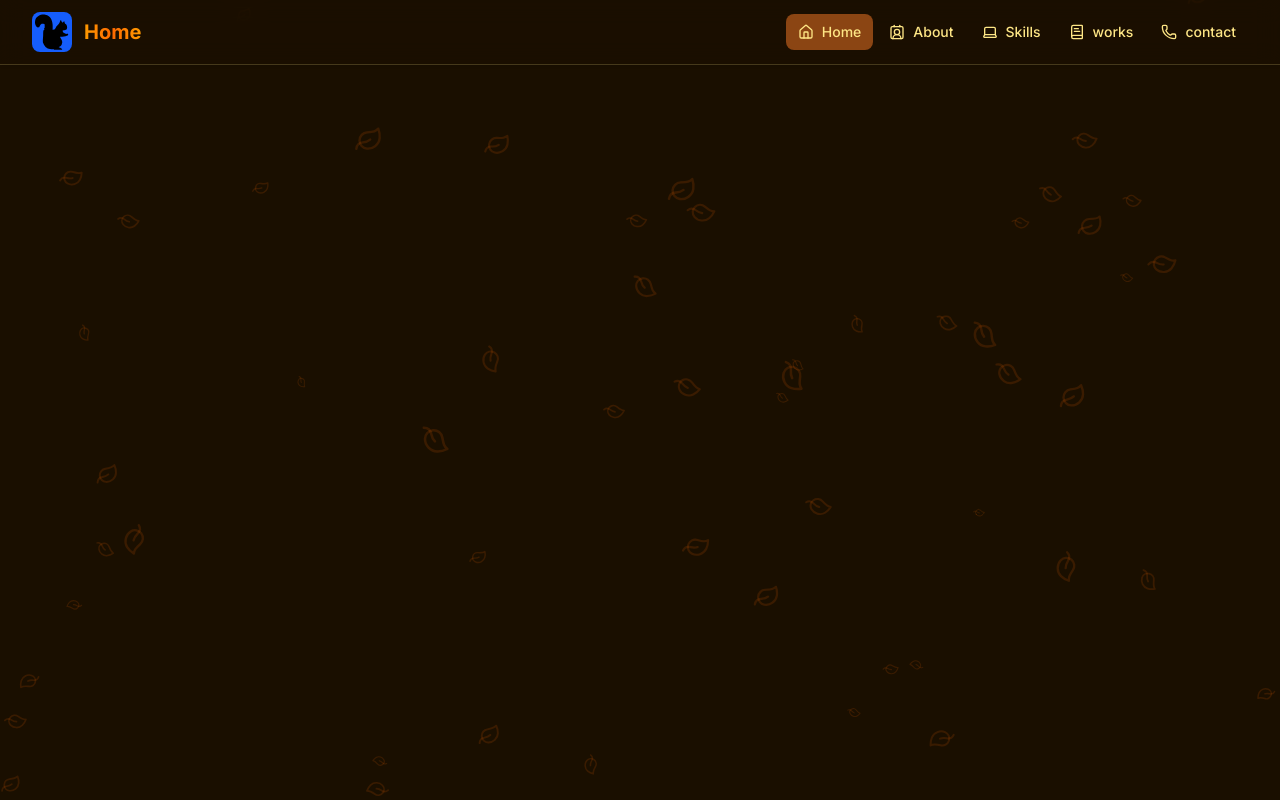
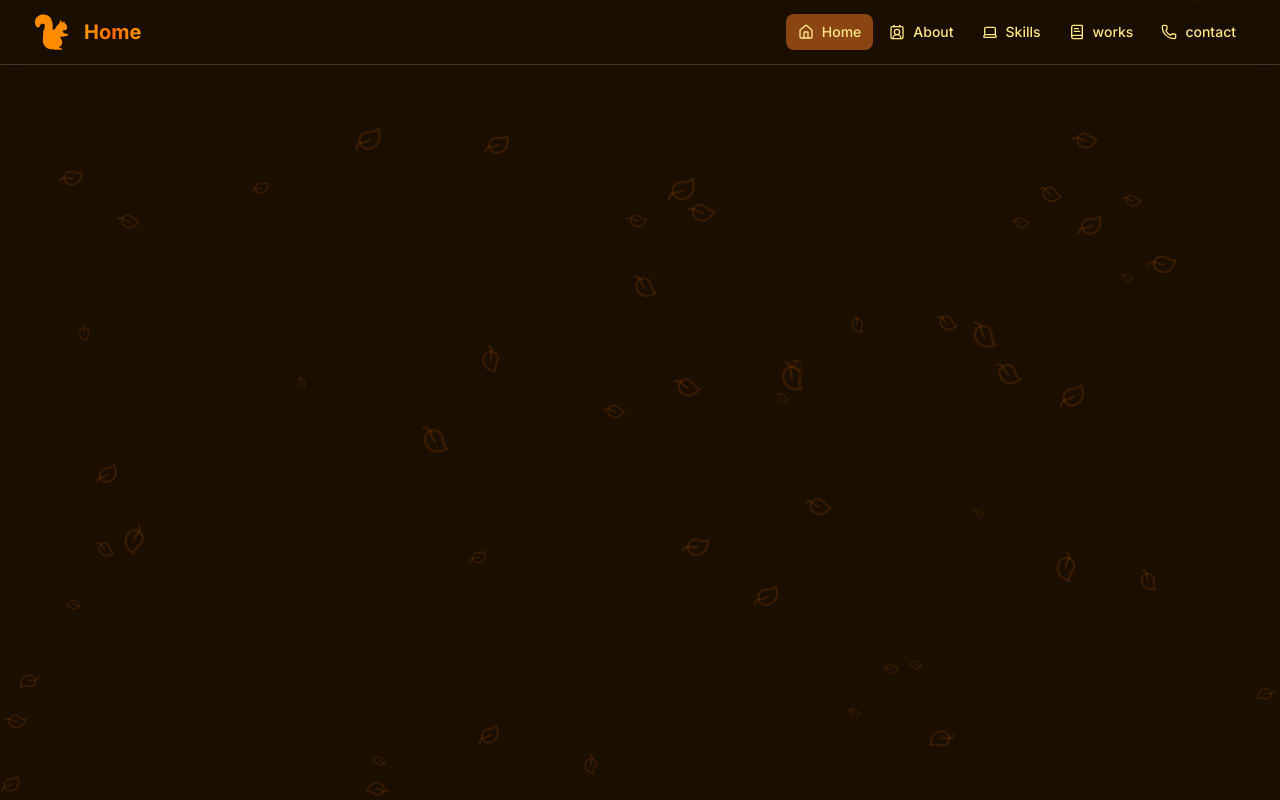
Before and after one commit to bp22013/Plofile_ver2, a Next.js app: page / in a window 1280 px wide. Built offline with nearby package versions, Linux system fonts and the light colour scheme.

Commit message:
ナビゲーションバーを改良

```diff
--- a/src/app/components/Icons/NavbarIcon.tsx
+++ b/src/app/components/Icons/NavbarIcon.tsx
@@ -1,18 +1,30 @@
+/* ナビゲーションバーのリスアイコンのコンポーネント */
+
 import React from 'react';
 
-export const NabvarIcon = () => {
+interface NabvarIconProps {
+    width?: string | number;
+    height?: string | number;
+    fill?: string;
+}
+
+export const NabvarIcon: React.FC<NabvarIconProps> = ({
+    width = '600.000000pt',
+    height = '600.000000pt',
+    fill = '#ff8c00',
+}) => {
     return (
         <svg
             version="1.0"
             xmlns="http://www.w3.org/2000/svg"
-            width="600.000000pt"
-            height="600.000000pt"
+            width={width}
+            height={height}
             viewBox="0 0 600.000000 600.000000"
             preserveAspectRatio="xMidYMid meet"
         >
             <g
                 transform="translate(0.000000,600.000000) scale(0.100000,-0.100000)"
-                fill="#000000"
+                fill={fill}
                 stroke="none"
             >
                 <path
--- a/src/app/components/navBar.tsx
+++ b/src/app/components/navBar.tsx
@@ -59,7 +59,7 @@ export const Navbar = () => {
             <div className="max-w-7xl mx-auto px-4 sm:px-6 lg:px-8">
                 <div className="flex justify-between items-center h-16">
                     <div className="flex items-center space-x-3">
-                        <div className="flex items-center justify-center w-10 h-10 bg-blue-600 rounded-lg">
+                        <div className="flex items-center justify-center w-10 h-10 rounded-lg">
                             <NabvarIcon />
                         </div>
                         <span className="text-xl font-bold bg-gradient-to-r from-amber-500 via-orange-500 to-amber-500 text-transparent bg-clip-text">
```
